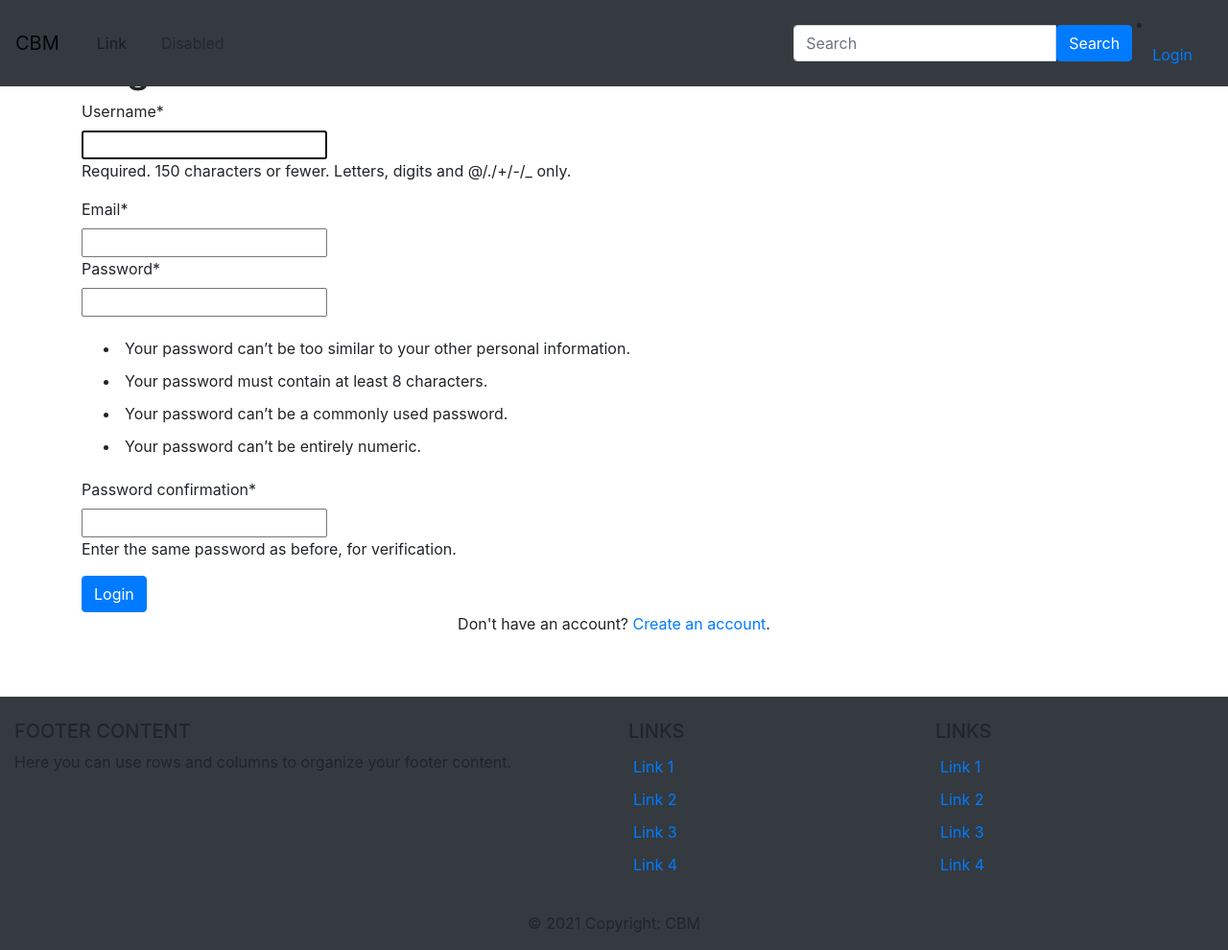
After one commit to vincentmuya/CBM, a Django app: template project/app/templates/registration/login.html in a window 1280 px wide. The commit adds this page. Shown: the whole page at 96% size. Run offline with Django 3.2, Linux system fonts and the light colour scheme; the template is opened without the code that fills it: values that come from a table or form of the project are taken from there, others are empty; some libraries are stand-ins or nearby versions.

Commit message:
created user authentication

```diff
--- /dev/null
+++ b/project/app/forms.py
@@ -0,0 +1,20 @@
+from django import forms
+from django.contrib.auth.forms import UserCreationForm
+from django.contrib.auth.models import User
+
+
+# Create your forms here.
+
+class NewUserForm(UserCreationForm):
+    email = forms.EmailField(required=True)
+
+    class Meta:
+        model = User
+        fields = ("username", "email", "password1", "password2")
+
+    def save(self, commit=True):
+        user = super(NewUserForm, self).save(commit=False)
+        user.email = self.cleaned_data['email']
+        if commit:
+            user.save()
+        return user
--- a/project/app/templates/navbar.html
+++ b/project/app/templates/navbar.html
@@ -36,6 +36,22 @@
         </div>
         </div>
     </form>
+    {% if user.is_authenticated %}
+
+      <li class="nav-item">
+        <a class="nav-link" href="/logout">Logout</a>
+      </li>
+      <li class="nav-item">
+        <a class="nav-link" href="#">Welcome, {{user.username}}</a>
+      </li>
+
+      {% else %}
+
+      <li class="nav-item">
+        <a class="nav-link" href="/login">Login</a>
+      </li>
+
+      {% endif %}
   </div>
 </nav>
 <style media="screen">
--- /dev/null
+++ b/project/app/templates/registration/login.html
@@ -0,0 +1,15 @@
+{%extends 'base.html'%} {% load static %} {%block content%} {% load bootstrap4 %} {{ block.super}} {% load crispy_forms_tags %}
+
+
+<!--Login-->
+<div class="container py-5">
+  <h1>Login</h1>
+  <form method="POST">
+    {% csrf_token %}
+    {{ login_form|crispy }}
+    <button class="btn btn-primary" type="submit">Login</button>
+  </form>
+  <p class="text-center">Don't have an account? <a href="/register">Create an account</a>.</p>
+</div>
+
+{% endblock %}
--- a/project/app/urls.py
+++ b/project/app/urls.py
@@ -9,6 +9,11 @@
     url(r'^(?P<id>\d+)/(?P<slug>[-\w]+)/$', views.product_detail, name='product_detail'),
     url(r'^search$', views.search_results, name='search_results'),
     url(r'^(?P<category_slug>[-\w]+)/$', views.index, name='product_list_by_category'),
+    url("register", views.register_request, name="register"),
+    url("login", views.login_request, name="login"),
+    url("logout", views.logout_request, name= "logout"),
+
+
 ]
 
 if settings.DEBUG:
--- a/project/project/settings.py
+++ b/project/project/settings.py
@@ -37,6 +37,7 @@
     'app',
     'bootstrap4',
     'tinymce',
+    'crispy_forms',
     'django.contrib.admin',
     'django.contrib.auth',
     'django.contrib.contenttypes',
```
Also changed, not shown: project/app/templates/registration/register.html (added, +14 -0 lines), project/app/views.py (+43 -1 lines), 1 other file.
